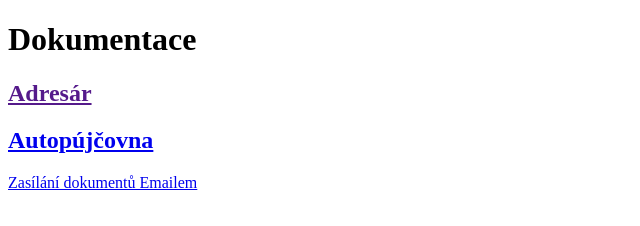
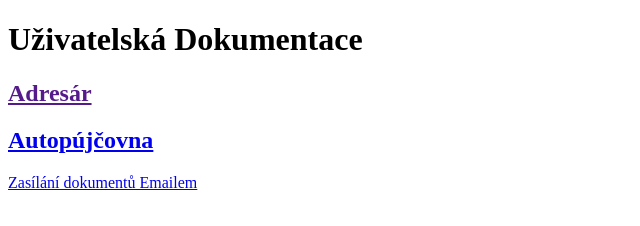
Before and after one commit to Robotak6086/Moje-dokumentace, a plain HTML site: page index.html in a window 1280 px wide. Shown: the whole page, without its empty margins (0-640 px from the left). Drawn offline with Linux system fonts and the light colour scheme.

Commit message:
Update index.html
doplnen H1

```diff
--- a/index.html
+++ b/index.html
@@ -9,7 +9,7 @@
 </head>
 
 <body>
-    <H1>Dokumentace<H1>
+    <H1>Uživatelská Dokumentace<H1>
             <h2><a href="">Adresár</a></h2>
             <h2><a href="autopujcovna.md">Autopújčovna</a></h2>
 
```
